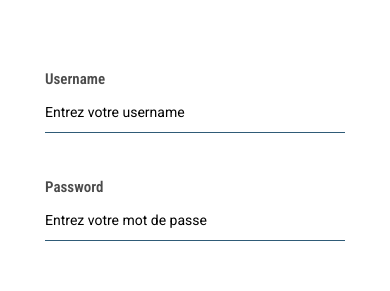
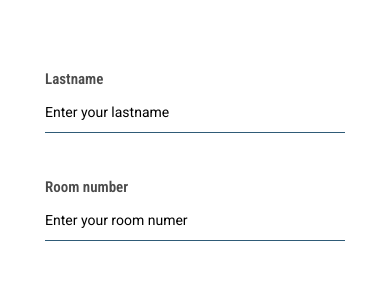
Before and after one commit to alexwauquier/smart-hotel-mobile-app, a React Native app in the folder template-react-native-gregory/: screen / in a window 390 px wide. Shown: the part 283-574 px from the top of the page. Built offline with nearby package versions, Linux system fonts and the light colour scheme.

Commit message:
Changes in login method and form

```diff
--- a/template-react-native-gregory/components/LoginForm.js
+++ b/template-react-native-gregory/components/LoginForm.js
@@ -5,8 +5,8 @@ import * as Font from 'expo-font';
 
 const LoginForm = () => {
   const [fontsLoaded, setFontsLoaded] = useState(false);
-  const [username, setUsername] = useState('');
-  const [password, setPassword] = useState('');
+  const [lastname, setLastname] = useState('');  // Modifié de 'username' à 'lastname'
+  const [roomNumber, setRoomNumber] = useState('');  // Modifié de 'password' à 'roomNumber'
 
   useEffect(() => {
     Font.loadAsync({
@@ -23,14 +23,14 @@ const LoginForm = () => {
 
   const handleLogin = async () => {
     try {
-      const response = await fetch('http://172.20.10.2:8000/api/users/login', {
+      const response = await fetch('http://192.168.1.16:8000/api/login', {
         method: 'POST',
         headers: {
-          'Content-Type': 'application/json',  // Assurez-vous d'indiquer le type JSON ici
+          'Content-Type': 'application/ld+json',  // Assurez-vous d'indiquer le type JSON ici
         },
         body: JSON.stringify({
-          username: username,  // Les données de l'input pour le nom d'utilisateur
-          password: password,  // Les données de l'input pour le mot de passe
+          lastname: lastname,  // Utilisation de 'lastname' au lieu de 'username'
+          roomNumber: roomNumber,  // Utilisation de 'roomNumber' au lieu de 'password'
         }),
       });
 
@@ -50,21 +50,21 @@ const LoginForm = () => {
   return (
     <TouchableWithoutFeedback onPress={() => Keyboard.dismiss()}>
       <View style={styles.container}>
-        <Text style={styles.title}>Username</Text>
+        <Text style={styles.title}>Lastname</Text>
         <TextInput
           style={styles.input}
-          placeholder="Entrez votre username"
-          value={username}
-          onChangeText={setUsername}
+          placeholder="Enter your lastname"
+          value={lastname}
+          onChangeText={setLastname}
         />
 
-        <Text style={styles.title}>Password</Text>
+        <Text style={styles.title}>Room number</Text>
         <TextInput
           style={styles.input}
-          placeholder="Entrez votre mot de passe"
+          placeholder="Enter your room numer"
           secureTextEntry
-          value={password}
-          onChangeText={setPassword}
+          value={roomNumber}
+          onChangeText={setRoomNumber}
         />
 
         <TouchableOpacity style={styles.button} onPress={handleLogin}>
```
